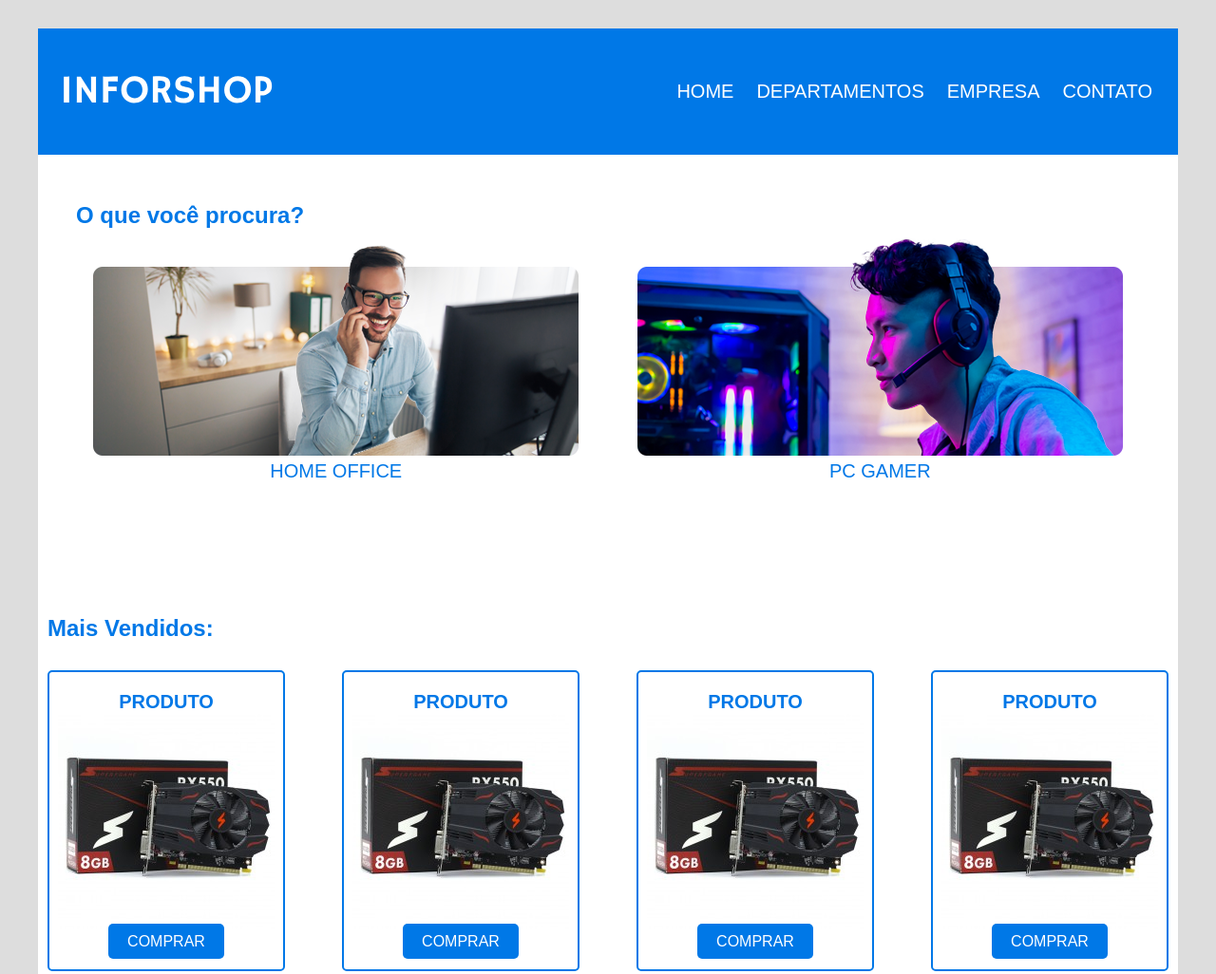
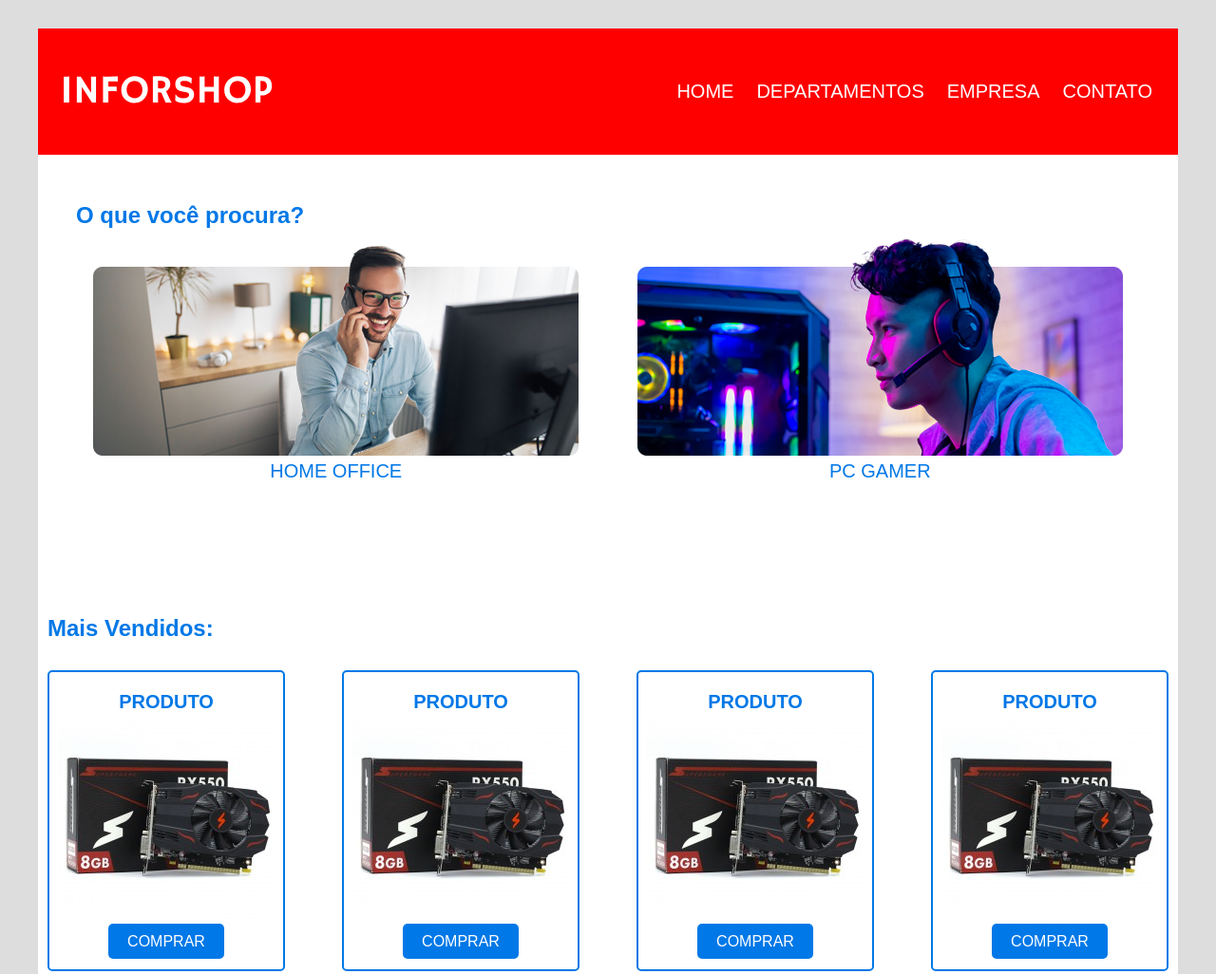
Before and after one commit to luizlsl/infortech, a plain HTML site: page index.html in a window 1280 px wide. Shown: the top 1026 px of the page at 95% size. Drawn offline with Linux system fonts and the light colour scheme; a web font is replaced by a local one.

Commit message:
Update style.css
background

```diff
--- a/css/style.css
+++ b/css/style.css
@@ -21,7 +21,8 @@ header{
     justify-content: space-between;
     flex-wrap: wrap;
     align-items: center;
-    background-color: #0078e7;
+    /*background-color: #0078e7;*/
+    background-color:red;
     margin-top: 30px;
     padding: 50px 27px;
     position: relative;
```
